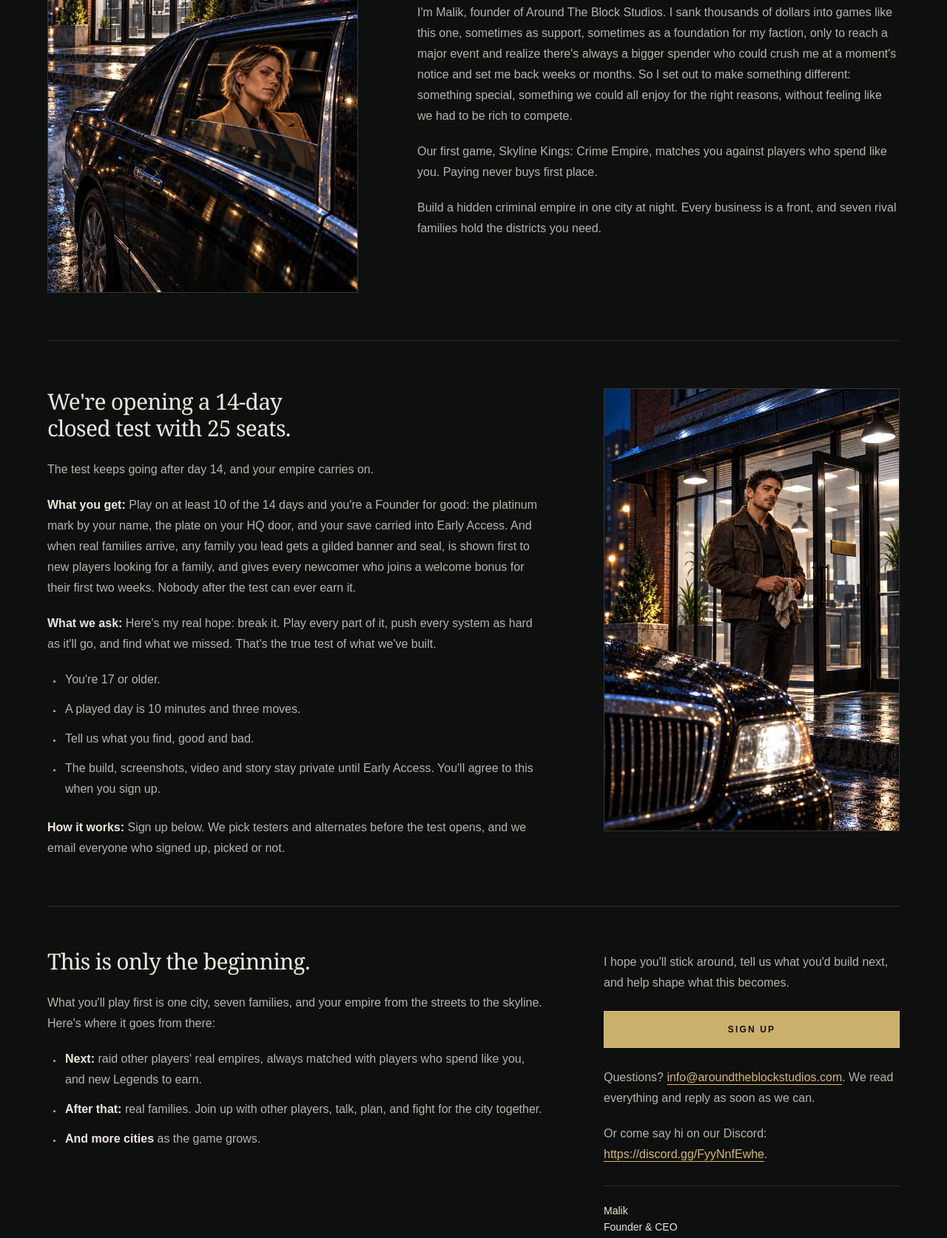
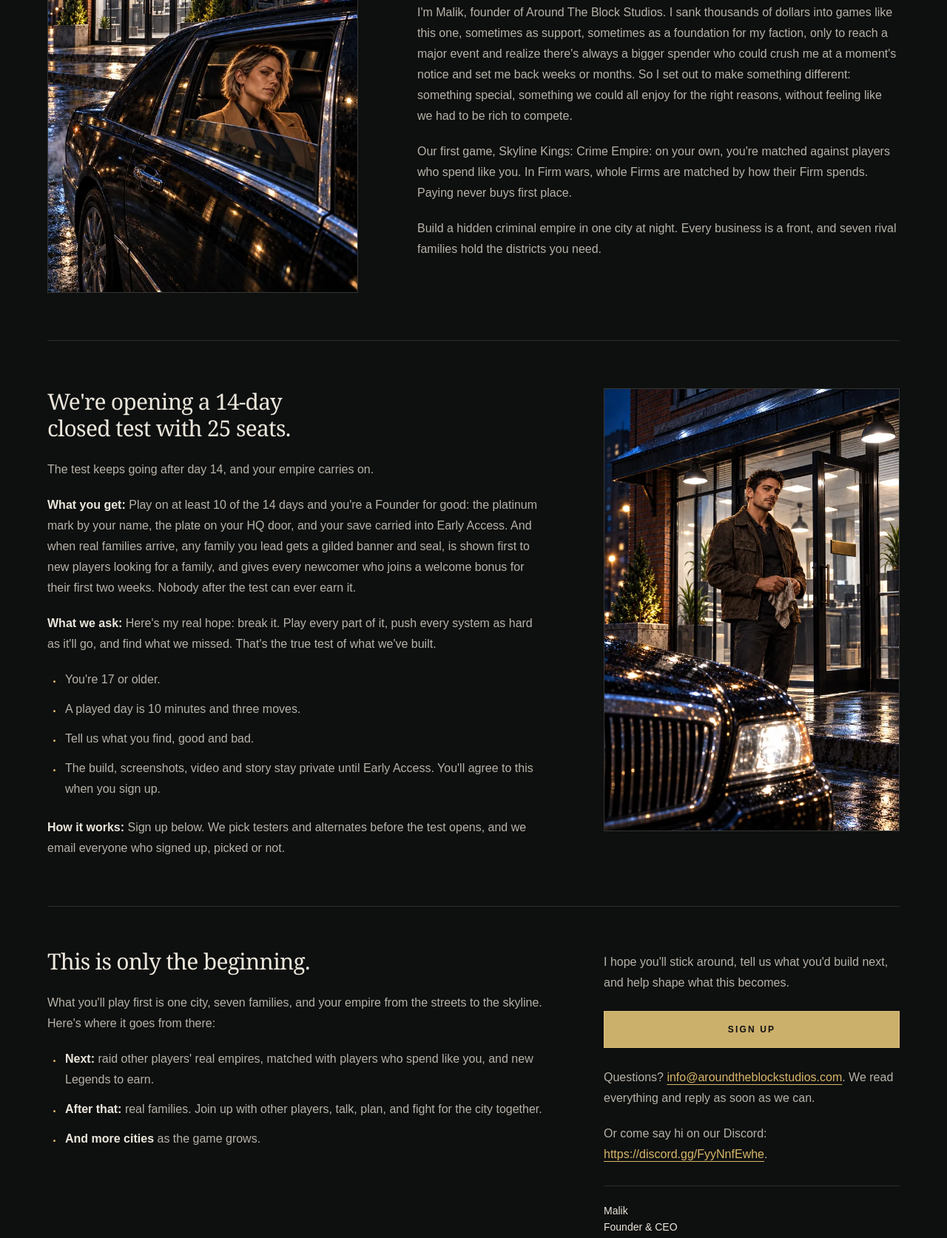
Before and after one commit to lilgk4life/empire-site, a plain HTML site: page founders/index.html in a window 1280 px wide. Shown: the part 401-2075 px from the top of the page at 74% size. Drawn offline with Linux system fonts and the light colour scheme.

Commit message:
Founders: fix spend-matching wording (Firm wars, intro, Next, meta, og)

```diff
--- a/founders/index.html
+++ b/founders/index.html
@@ -6,9 +6,9 @@
 <title>Founders · Around The Block Studios</title>
 <link rel="stylesheet" href="../style.css">
 <link rel="stylesheet" href="layout.css?v=2">
-<meta name="description" content="Around The Block Studios is opening a 14-day closed test with 25 seats. You're matched against players who spend like you, and paying never buys first place.">
+<meta name="description" content="The closed test has 25 seats and one group. After the test, solo matching is by spending and Firm wars are matched Firm to Firm by spending.">
 <meta property="og:title" content="Play our first game before anyone else.">
-<meta property="og:description" content="25 seats in a 14-day closed test. Play at least 10 of the 14 days and you're a Founder for good. You're matched against players who spend like you.">
+<meta property="og:description" content="The closed test has 25 seats and one group. After the test, solo matching is by spending and Firm wars are matched Firm to Firm by spending.">
 <meta property="og:url" content="https://aroundtheblockstudios.com/founders/">
 <meta property="og:site_name" content="Around The Block Studios">
 <meta property="og:type" content="website">
@@ -32,7 +32,7 @@
 </div>
 <figure class="founders-art founders-art-lead"><img src="../assets/founders/name-on-door-curb-640.webp" srcset="../assets/founders/name-on-door-curb-640.webp 640w, ../assets/founders/name-on-door-curb-960.webp 960w" sizes="(min-width: 1100px) 420px, (min-width: 801px) 36vw, (min-width: 601px) 42vw, min(320px, 100vw - 48px)" width="1024" height="1536" alt="A woman in a camel coat looks out the back window of a black car parked outside a lit brick storefront on a wet street at night." fetchpriority="high"></figure>
 <div class="founders-intro doc-body"><p>I'm Malik, founder of Around The Block Studios. I sank thousands of dollars into games like this one, sometimes as support, sometimes as a foundation for my faction, only to reach a major event and realize there's always a bigger spender who could crush me at a moment's notice and set me back weeks or months. So I set out to make something different: something special, something we could all enjoy for the right reasons, without feeling like we had to be rich to compete.</p>
-<p>Our first game, Skyline Kings: Crime Empire, matches you against players who spend like you. Paying never buys first place.</p>
+<p>Our first game, Skyline Kings: Crime Empire: on your own, you're matched against players who spend like you. In Firm wars, whole Firms are matched by how their Firm spends. Paying never buys first place.</p>
 <p>Build a hidden criminal empire in one city at night. Every business is a front, and seven rival families hold the districts you need.</p>
 </div>
 </section>
@@ -55,7 +55,7 @@
 <h2 class="founders-section-heading" id="founders-future-heading">This is only the beginning.</h2>
 <p>What you'll play first is one city, seven families, and your empire from the streets to the skyline. Here's where it goes from there:</p>
 <ul>
-<li><strong>Next:</strong> raid other players' real empires, always matched with players who spend like you, and new Legends to earn.</li>
+<li><strong>Next:</strong> raid other players' real empires, matched with players who spend like you, and new Legends to earn.</li>
 <li><strong>After that:</strong> real families. Join up with other players, talk, plan, and fight for the city together.</li>
 <li><strong>And more cities</strong> as the game grows.</li>
 </ul>
```
